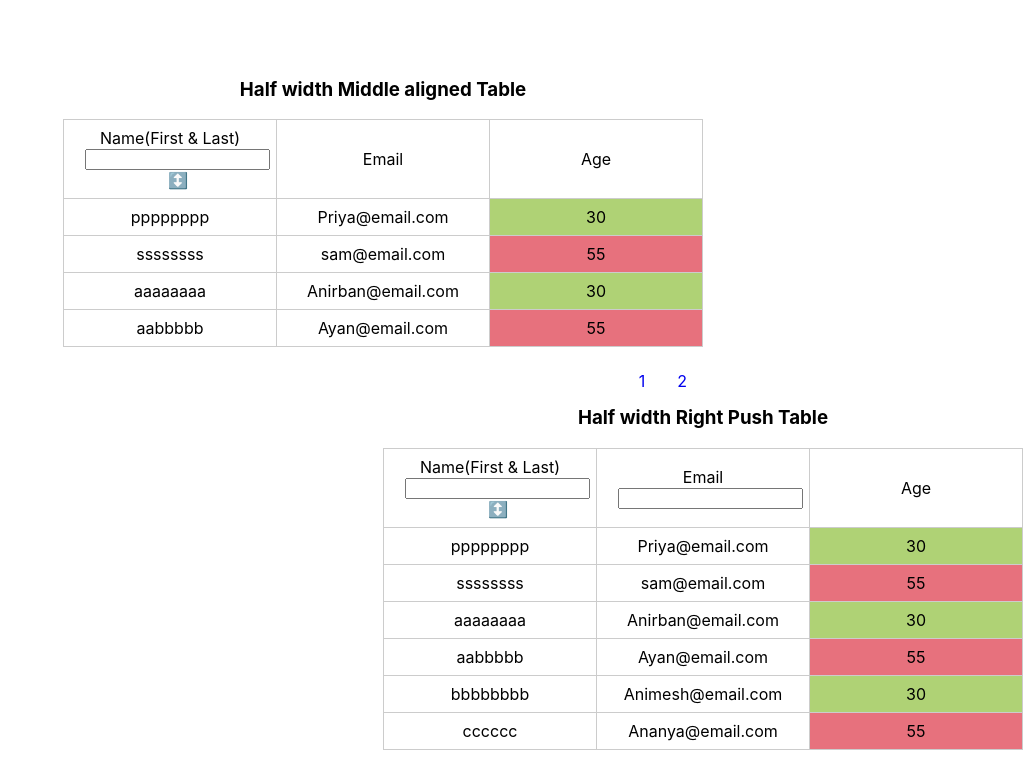
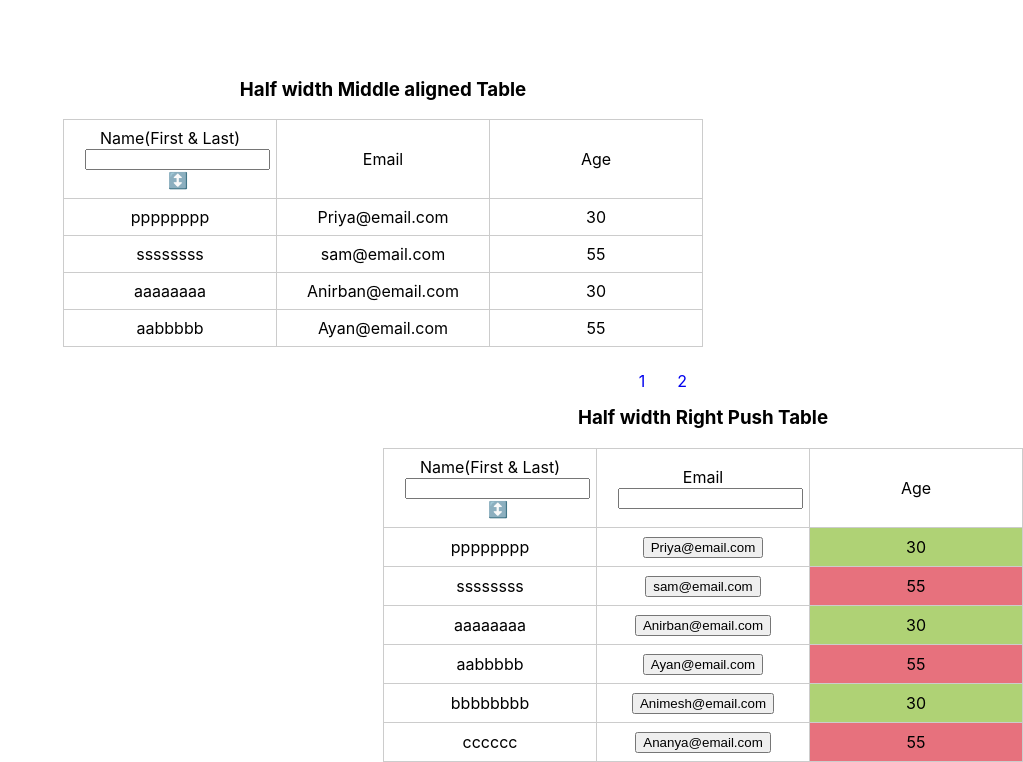
Before and after one commit to AnBera/reusable-react-table, a React (Create React App) app: page / in a window 1280 px wide. Shown: the part 623-1385 px from the top of the page, without its empty margins (257-1280 px from the left). Built offline with nearby package versions, Linux system fonts and the light colour scheme.

Commit message:
Added mailtextboxbutton formatter

```diff
--- a/src/TableExample/TableExample.js
+++ b/src/TableExample/TableExample.js
@@ -25,6 +25,17 @@ const mailFormatter = (rowData, colName) => {
             <a href={`mailto:${rowData[colName]}`}>
                 {rowData[colName]}
             </a>
+
+        </td>
+    )
+}
+
+const mailTextboxFormatter = (rowData, colName, rowIndex) => {
+    return (
+        <td>
+            <button>
+            {rowData[colName]}
+            </button>
 
         </td>
     )
@@ -106,7 +117,6 @@ const coulmnsDef3 = {
             header: 'Age',
             accessor: 'age',
             width: 80,
-            cellFormatter: ageFormatter,
         }
     ],
     pagination: true,
@@ -127,6 +137,7 @@ const coulmnsDef4 = {
             accessor: 'email',
             width: 80,
             searchable: true,
+            cellFormatter: mailTextboxFormatter,
         },
         {
             header: 'Age',
```
